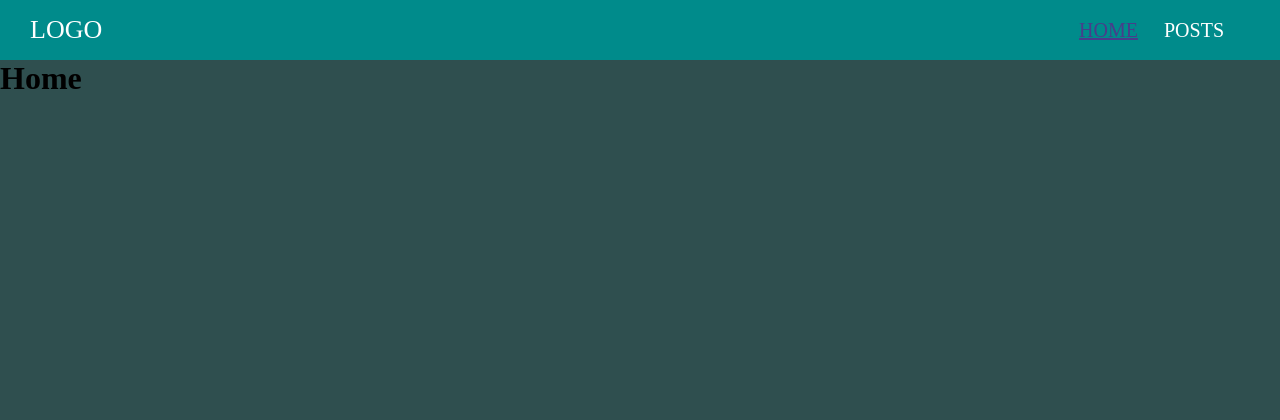
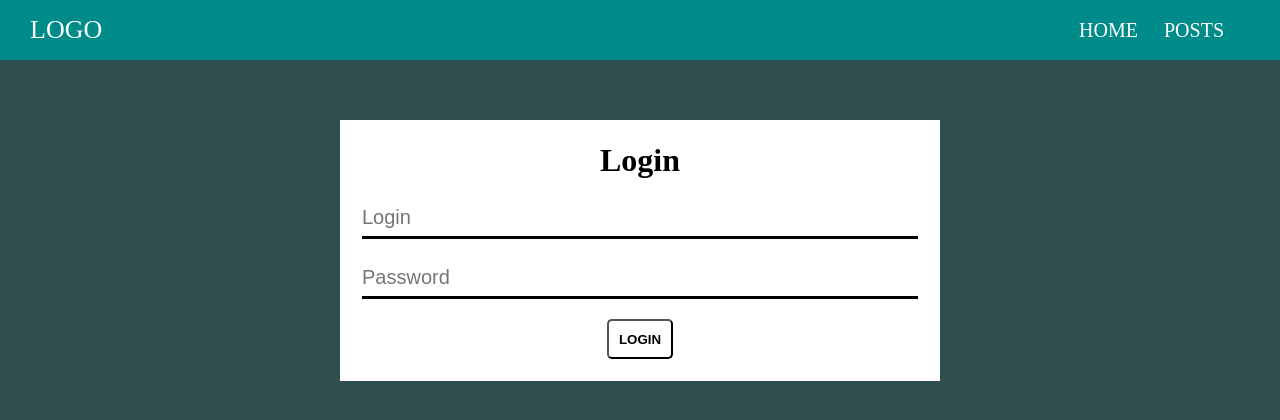
Before and after one commit to Alexander-026/fundamental_project, a React app: page /login in a window 1280 px wide. Before the commit this address led to /. Shown: the top 420 px of the page. Built offline with nearby package versions, Linux system fonts and the light colour scheme.

Commit message:
add Login

```diff
--- a/src/App.js
+++ b/src/App.js
@@ -1,19 +1,33 @@
-import React from "react";
-import AddPost from "./components/AddPost/AddPost";
+import React, { useEffect, useState } from "react";
 import "./app.scss";
 import Navbar from "./components/Navbar/Navbar";
 import { BrowserRouter } from "react-router-dom";
 import AppRouter from "./components/AppRouter/AppRouter";
-
+import { AuthContext } from "./context/AuthContext";
 
 const App = () => {
+  const [isAuth, setIsAuth] = useState(false);
+  const [isLoading, setIsLoading] = useState(true);
+
+  useEffect(() => {
+    if (localStorage.getItem("auth")) {
+      setIsAuth(true);
+    }
+    setIsLoading(false);
+  }, []);
   return (
-    <div>
+    <AuthContext.Provider
+      value={{
+        isAuth,
+        setIsAuth,
+        isLoading
+      }}
+    >
       <BrowserRouter>
         <Navbar />
-        <AppRouter/>
+        <AppRouter />
       </BrowserRouter>
-    </div>
+    </AuthContext.Provider>
   );
 };
 
--- /dev/null
+++ b/src/Pages/Login/Login.jsx
@@ -0,0 +1,26 @@
+import React, { useContext } from "react";
+import Input from "../../UI/Input/Input";
+import Button from "../../UI/Button/Button";
+import classes from './Login.module.scss'
+import { AuthContext } from "../../context/AuthContext";
+
+const Login = () => {
+  const {isAuth, setIsAuth} = useContext(AuthContext)
+  const login = (e) => {
+    e.preventDefault()
+    setIsAuth(true)
+    localStorage.setItem('auth', 'true')
+  }
+  return (
+    <div className={classes.Login}>
+      <h1>Login</h1>
+      <form onSubmit={login}>
+        <Input style={{marginTop: '20px'}} type="text" placeholder="Login" />
+        <Input style={{marginTop: '20px'}} type="password" placeholder="Password" />
+        <Button style={{marginTop: '20px'}}>Login</Button>
+      </form>
+    </div>
+  );
+};
+
+export default Login;
--- /dev/null
+++ b/src/Pages/Login/Login.module.scss
@@ -0,0 +1,11 @@
+@import "../../Styles/variables.scss";
+
+.Login {
+  margin: 0 auto;
+  border: 2px solid #fff;
+  width: 600px;
+  margin-top: $navbarHeight * 2;
+  background: #fff;
+  padding: 20px;
+  text-align: center;
+}
--- a/src/Router/Routs.js
+++ b/src/Router/Routs.js
@@ -1,9 +1,14 @@
 import AddPost from "../components/AddPost/AddPost";
 import Home from "../Pages/Home/Home";
+import Login from "../Pages/Login/Login";
 import PostIdPage from "../Pages/PostIdPage/PostIdPage";
 
-export const routes = [
+export const privateRoutes = [
       {path:"/", component: Home, exact: true },
       {path:"/posts", component: AddPost, exact: true},
       {path:"/posts/:id", component: PostIdPage, exact: true},
 ]
+
+export const publickRoutes = [
+      {path: '/login', component: Login, exact: true}
+]
--- a/src/components/AppRouter/AppRouter.jsx
+++ b/src/components/AppRouter/AppRouter.jsx
@@ -1,18 +1,30 @@
-import React from "react";
+import React, { useContext } from "react";
 import { Switch, Route, Redirect } from "react-router-dom";
-import AddPost from "../AddPost/AddPost";
-import Error from "../../Pages/Error/Error";
-import Home from "../../Pages/Home/Home";
-import PostIdPage from "../../Pages/PostIdPage/PostIdPage";
-import { routes } from "../../Router/Routs";
+import { publickRoutes, privateRoutes } from "../../Router/Routs";
+import { AuthContext } from "../../context/AuthContext";
+import Loader from '../../UI/Loader/Loader'
 
 const AppRouter = () => {
-  return (
+  const {isAuth, isLoading} = useContext(AuthContext)
+
+  if(isLoading) {
+    return <Loader/>
+  }
+
+
+  return isAuth ? (
     <Switch>
-      {routes.map((rout) => (
-        <Route path={rout.path} component={rout.component} exact={rout.exact} />
+      {privateRoutes.map((rout) => (
+        <Route key={rout.path} path={rout.path} component={rout.component} exact={rout.exact} />
       ))}
-      <Redirect to="/" />
+      <Redirect to="/posts" />
+    </Switch>
+  ) : (
+    <Switch>
+      {publickRoutes.map((rout) => (
+        <Route key={rout.path} path={rout.path} component={rout.component} exact={rout.exact} />
+      ))}
+       <Redirect to="/login" />
     </Switch>
   );
 };
--- a/src/components/Navbar/Navbar.jsx
+++ b/src/components/Navbar/Navbar.jsx
@@ -1,7 +1,14 @@
-import React from "react";
+import React, { useContext } from "react";
 import { NavLink } from "react-router-dom";
+import { AuthContext } from "../../context/AuthContext";
+import Button from "../../UI/Button/Button";
 import classes from "./Navbar.module.scss";
 const Navbar = () => {
+  const {isAuth, setIsAuth} = useContext(AuthContext)
+  const logout = () => {
+    setIsAuth(false)
+    localStorage.removeItem('auth')
+  }
   return (
     <div className={classes.navbar}>
       <div className={classes.navbar__logo}>
@@ -27,6 +34,9 @@ const Navbar = () => {
             Posts
           </NavLink>
         </li>
+        {isAuth &&  <li className={classes.navbar__item}>
+          <Button onClick={() => logout()}>Logout</Button>
+        </li>}
       </ul>
     </div>
   );
--- /dev/null
+++ b/src/context/AuthContext.jsx
@@ -0,0 +1,3 @@
+import React, { createContext } from 'react';
+
+export const AuthContext = createContext(null)
```
